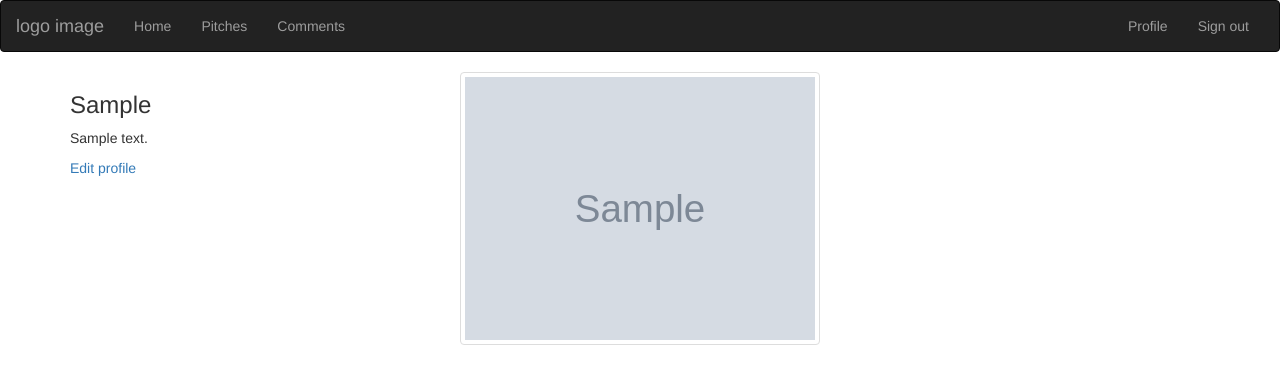
After one commit to JoeshGichon/pitch-app, a Flask app: a page that uses app/templates/navbar.html in a window 1280 px wide. The commit adds this page. Shown: the top 384 px of the page. Run offline with Flask 2, Linux system fonts and the light colour scheme; a user stored in the database is signed in; tables that the repository leaves empty hold one stand-in row (values such as "Sample post"); grey boxes marked "Sample" are stand-in pictures; some libraries are stand-ins or nearby versions.

Commit message:
Enable user to display their profile bio after successfull authentication

```diff
--- a/app/main/forms.py
+++ b/app/main/forms.py
@@ -13,3 +13,7 @@ class CommentForm(FlaskForm):
     comment = TextAreaField('Comment', validators=[Required()])
     author = StringField("author",validators=[Required()])
     submit = SubmitField('Submit')
+
+class UpdateProfile(FlaskForm):
+    bio = TextAreaField('Tell us about you.',validators = [Required()])
+    submit = SubmitField('Submit')
--- a/app/main/views.py
+++ b/app/main/views.py
@@ -1,7 +1,8 @@
 from flask import render_template,request,redirect,url_for,abort
 from . import main
 from ..models import Pitches,Comments,User
-from .forms import PitchForm,CommentForm
+from .forms import PitchForm,CommentForm,UpdateProfile
+from .. import db
 from flask_login import login_required
 
 @main.route("/")
@@ -45,3 +46,31 @@ def new_comment():
 
     title = "comments"
     return render_template('comments.html',title = title, comment_form=form,commentss=commentss)
+
+@main.route('/user/<uname>')
+def profile(uname):
+    user = User.query.filter_by(username = uname).first()
+
+    if user is None:
+        abort(404)
+
+    return render_template("profile/profile.html", user = user)
+
+@main.route('/user/<uname>/update',methods = ['GET','POST'])
+@login_required
+def update_profile(uname):
+    user = User.query.filter_by(username = uname).first()
+    if user is None:
+        abort(404)
+
+    form = UpdateProfile()
+
+    if form.validate_on_submit():
+        user.bio = form.bio.data
+
+        db.session.add(user)
+        db.session.commit()
+
+        return redirect(url_for('.profile',uname=user.username))
+
+    return render_template('profile/update.html',form =form)
--- a/app/templates/navbar.html
+++ b/app/templates/navbar.html
@@ -17,12 +17,12 @@
             </ul>
             <ul class="nav navbar-nav navbar-right">
                 {% if current_user.is_authenticated %}
-                <li style="color:white;padding:15px;">{{current_user.username}}</li>
-                <li><a href="{{url_for('auth.logout')}}">Sign out</a></li>
-                {% else %}
-                <li><a href="{{url_for('auth.login')}}">Sign in</a></li>
+                    <li><a href="{{url_for('main.profile',uname=current_user.username)}}">Profile</a></li>
+                    <li><a href="{{url_for('auth.logout')}}">Sign out</a></li>
+                    {% else %}
+                        <li><a href="{{url_for('auth.login')}}">Sign in</a></li>
                 {%endif%}
-              </ul>
+            </ul>
         </div>
     </div>
 </div>
--- /dev/null
+++ b/app/templates/profile/profile.html
@@ -0,0 +1,37 @@
+{% extends 'base.html'%}
+
+{% block content %}
+
+<div class="container">
+
+<div class="row">
+
+
+  <div class="col-md-4">
+    <h3> {{user.username| capitalize}} </h3>
+
+    {% if user.bio %}
+      <p> {{user.bio}}</p>
+
+    {%else%}
+      <p> {{user.username| capitalize}} has no bio </p>
+    {% endif %}
+
+    {% if user == current_user %}
+      <a href="{{url_for('main.update_profile',uname=user.username)}}">Edit profile</a>
+    {% endif %}
+
+  </div>
+  <div class="col-md-4">
+    {% if user.profile_pic_path %}
+
+    <img src="{{url_for('static',filename=user.profile_pic_path)}}" alt="" class="img-thumbnail">
+
+    {%else%}
+    <p>No profile picture</p>
+
+    {% endif %}
+  </div>
+</div>
+</div>
+{% endblock %}
```
Also changed, not shown: app/templates/profile/update.html (added, +8 -0 lines).
